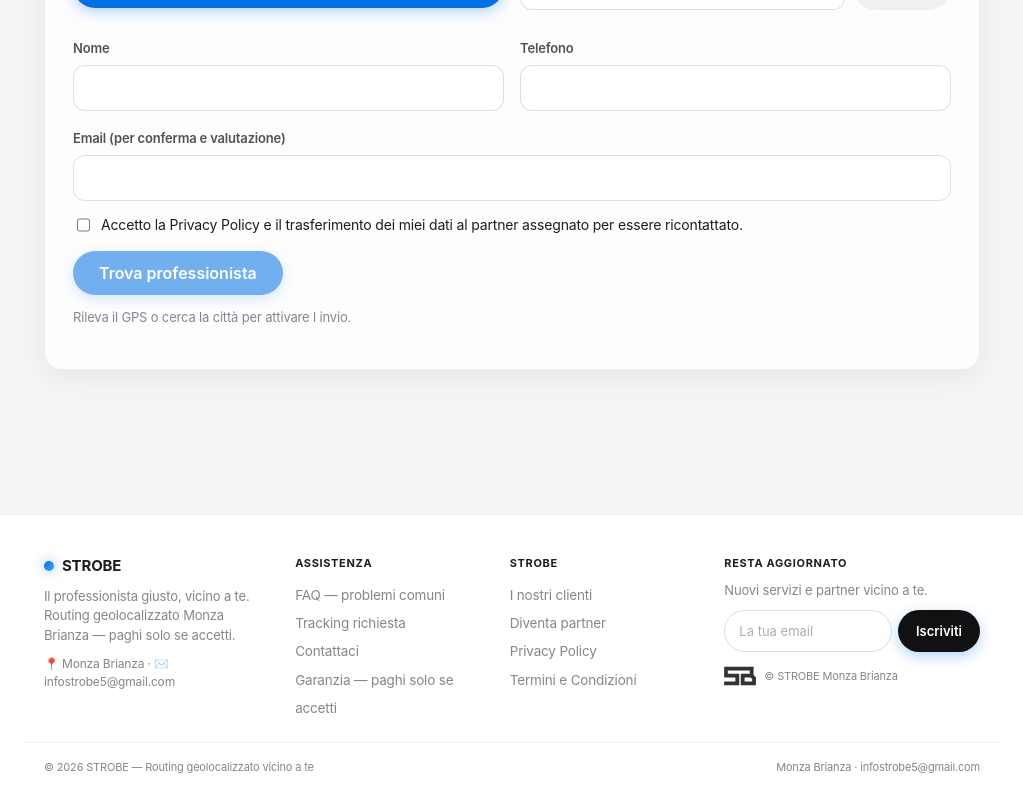
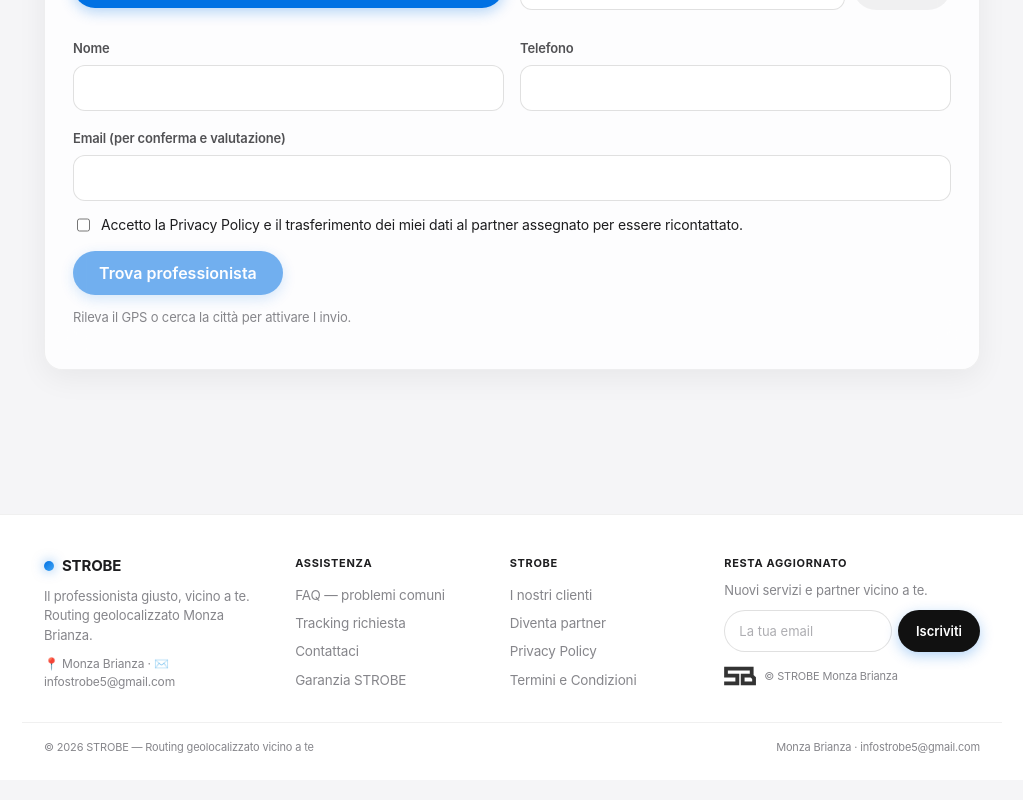
Before and after one commit to donaldkevin765-maker/smart-lead-routing, a Next.js app: page / in a window 1280 px wide. Shown: the part 940-1740 px from the top of the page, without its empty margins (128-1151 px from the left). Built offline with nearby package versions, Linux system fonts and the light colour scheme.

Commit message:
Rimosso paghi solo se accetti da footer

```diff
--- a/src/app/layout.tsx
+++ b/src/app/layout.tsx
@@ -36,7 +36,7 @@
                 <strong style={{ fontSize: 15, letterSpacing: '-0.01em' }}>STROBE</strong>
               </div>
               <p style={{ fontSize: 13, color: 'var(--muted)', lineHeight: 1.5, margin: 0 }}>
-                Il professionista giusto, vicino a te. Routing geolocalizzato Monza Brianza — paghi solo se accetti.
+                Il professionista giusto, vicino a te. Routing geolocalizzato Monza Brianza.
               </p>
               <p style={{ fontSize: 12, color: 'var(--muted)', marginTop: 10 }}>📍 Monza Brianza · ✉️ <a href="mailto:infostrobe5@gmail.com" style={linkStyle}>infostrobe5@gmail.com</a></p>
             </div>
@@ -46,7 +46,7 @@
                 <li><a href="/problemi" style={linkStyle}>FAQ — problemi comuni</a></li>
                 <li><a href="/clienti" style={linkStyle}>Tracking richiesta</a></li>
                 <li><a href="mailto:infostrobe5@gmail.com" style={linkStyle}>Contattaci</a></li>
-                <li><a href="/termini" style={{ ...linkStyle }}>Garanzia — paghi solo se accetti</a></li>
+                <li><a href="/termini" style={{ ...linkStyle }}>Garanzia STROBE</a></li>
               </ul>
             </div>
             <div>
```
